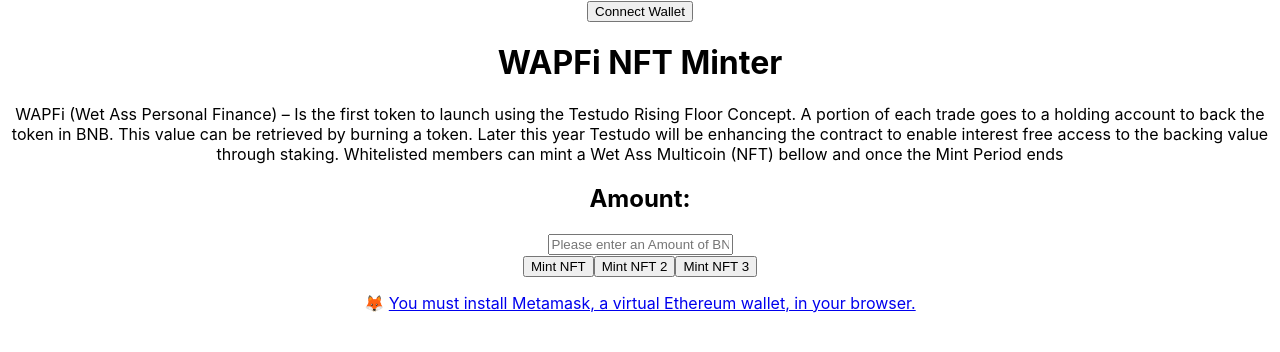
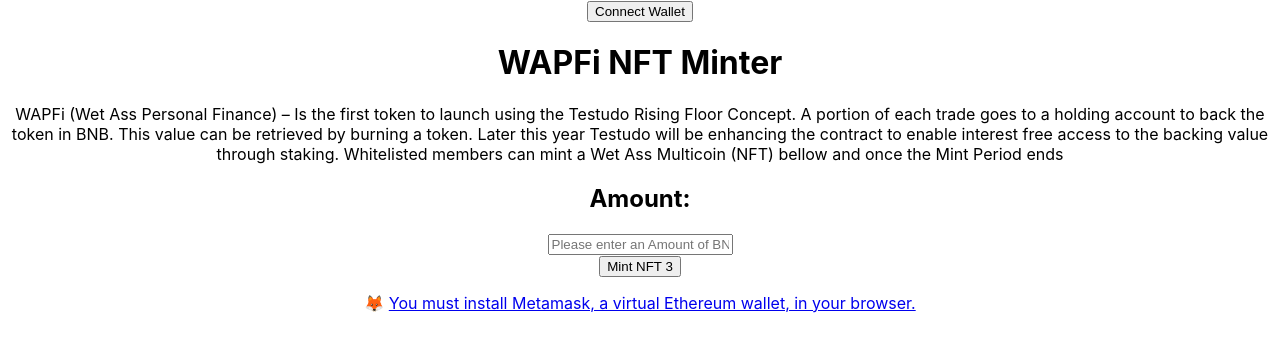
Before and after one commit to Victoryismine52/wapfi, a React (Create React App) app: page / in a window 1280 px wide. Shown: the top 352 px of the page. Built offline with nearby package versions, Linux system fonts and the light colour scheme.

Commit message:
remove 2 unused buttons

```diff
--- a/src/Minter.js
+++ b/src/Minter.js
@@ -143,12 +143,12 @@
           onChange={(event) => setName(event.target.value)}
         />
       </form>
-      <button id="mintButton" onClick={onMintPressed}>
+     {/*  <button id="mintButton" onClick={onMintPressed}>
         Mint NFT
       </button>
       <button id="mintButton2" onClick={WAPFimint}>
         Mint NFT 2
-      </button>
+      </button> */}
       <button id="mintButton3" onClick={mintClicked}>
         Mint NFT 3
       </button>
```
